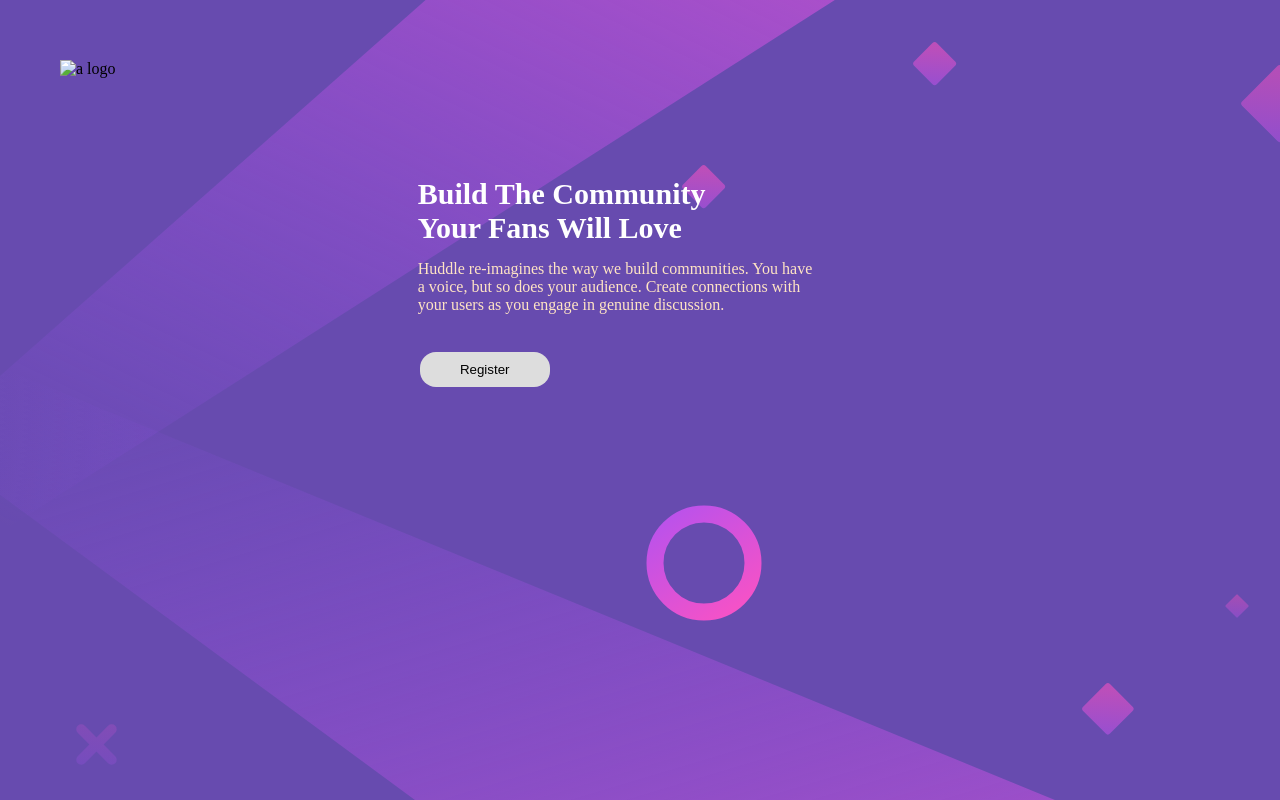
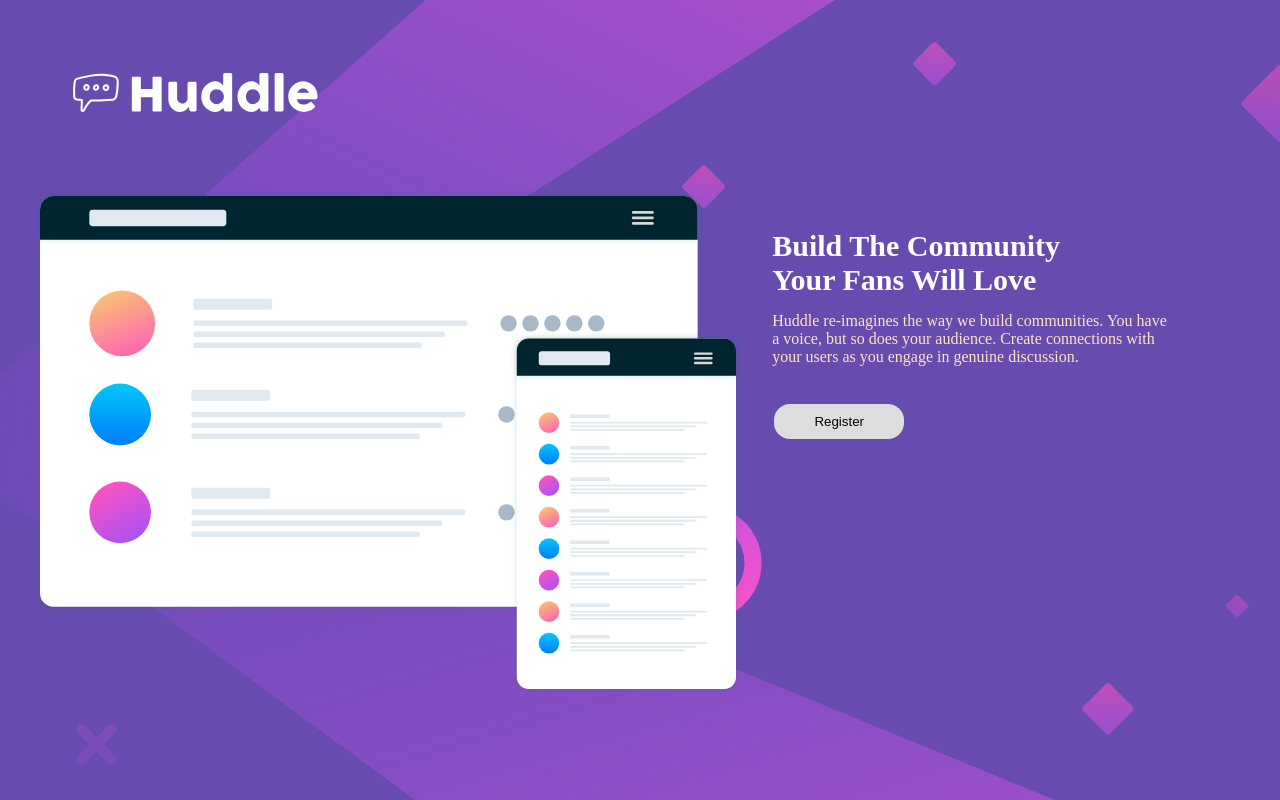
Before and after one commit to Ali-Msheik/simple-huddle-landing-page, a plain HTML site: page index.html in a window 1280 px wide. Shown: the top 800 px of the page. Drawn offline with Linux system fonts and the light colour scheme; files whose address does not match are found by name.

Commit message:
Update index.html

```diff
--- a/index.html
+++ b/index.html
@@ -4,17 +4,17 @@
   <meta charset="UTF-8">
   <meta name="viewport" content="width=device-width, initial-scale=1.0">
 
-  <link rel="icon" type="image/png" sizes="32x32" href="./images/favicon-32x32.png">
+  <link rel="icon" type="image/png" sizes="32x32" href="favicon-32x32.png">
   <link rel="stylesheet" href="style.css">
   <title>Frontend Mentor | Huddle landing page with single introductory section</title>
 
 </head>
 <body>
   <header>
-    <div class="logo"> <img src="images/logo.svg" alt=" a logo"></div>
+    <div class="logo"> <img src="logo.svg" alt=" a logo"></div>
   </header>
   <section>
-<img src="images/illustration-mockups.svg" alt="">
+<img src="illustration-mockups.svg" alt="">
 <aside>
  <h1> Build The Community <br>  Your Fans Will Love</h1>
  <p> Huddle re-imagines the way we build communities. You have <br>
```
